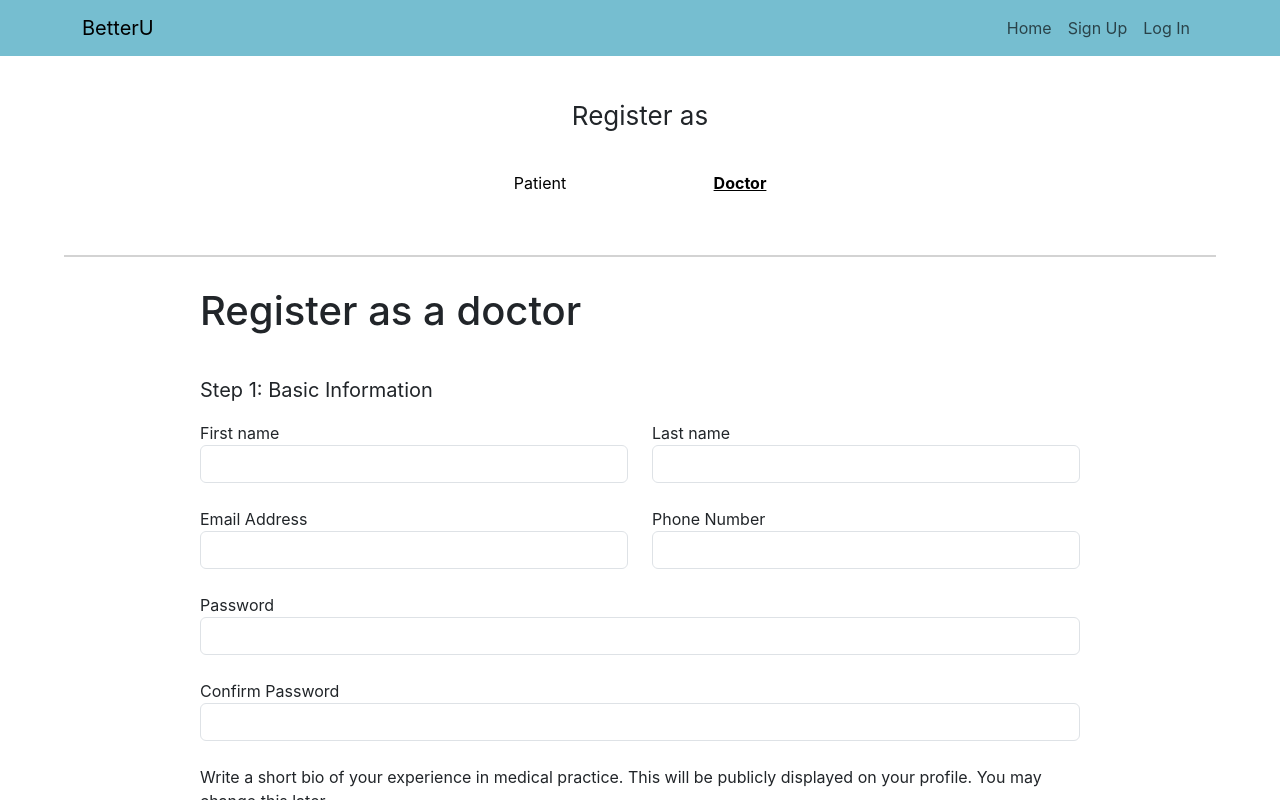
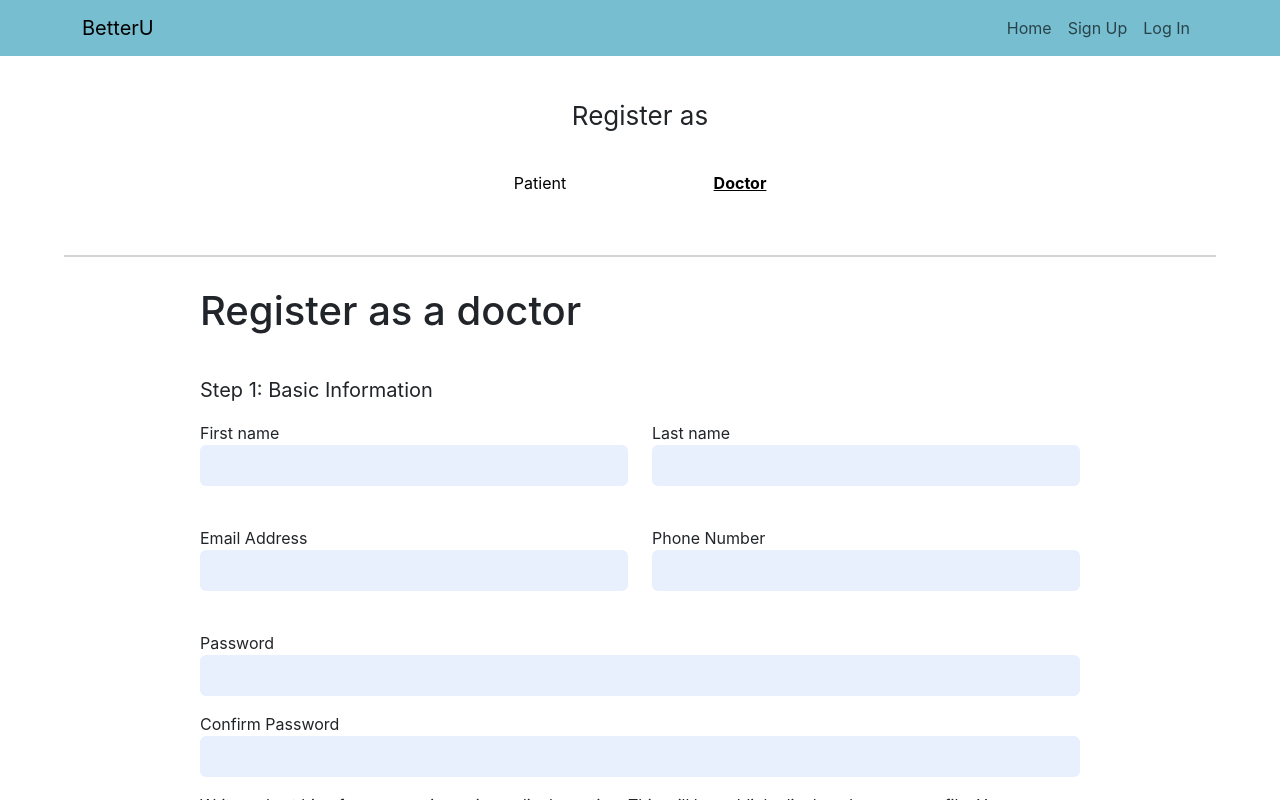
Before and after one commit to Chris8115/CS490-Group-1-Frontend, a React (Create React App) app: page /sign-up in a window 1280 px wide. Both pictures are taken after a click on the button "Doctor". Shown: the top 800 px of the page. Built offline with nearby package versions, Linux system fonts and the light colour scheme; the HTML template or start-up script is replaced by a standard one.

Commit message:
fixed registration form

```diff
--- a/src/components/DoctorForm.js
+++ b/src/components/DoctorForm.js
@@ -6,8 +6,11 @@ import {
     MDBBtn
 } from 'mdb-react-ui-kit';
 import Eula from './Eula';
+import { useNavigate } from 'react-router-dom';
 
 function DoctorForm() {
+
+    const navigate = useNavigate();
 
     const [userData, setUserData] = useState({
             first_name: '',
@@ -74,7 +77,10 @@ function DoctorForm() {
             });
 
             const result = await res.json();
-            alert(result.message || 'Doctor registered!');
+
+            navigate('/dashboard');
+
+
         } catch (err) {
             console.error(err);
             alert('Registration failed.');
@@ -89,33 +95,33 @@ function DoctorForm() {
                     <MDBRow className='mb-4'>
                         <MDBCol>
                             <label>First name</label>
-                            <MDBInput name="first_name" value={userData.first_name} onChange={e => handleChange(e, setUserData)} />
+                            <input className='form-input' name="first_name" value={userData.first_name} onChange={e => handleChange(e, setUserData)} />
                         </MDBCol>
                         <MDBCol>
                             <label>Last name</label>
-                            <MDBInput name="last_name" value={userData.last_name} onChange={e => handleChange(e, setUserData)} />
+                            <input className='form-input' name="last_name" value={userData.last_name} onChange={e => handleChange(e, setUserData)} />
                         </MDBCol>
                         </MDBRow>
                         <MDBRow className='mb-4'>
                             <MDBCol>
                                 <label>Email Address</label>
-                                <MDBInput name="email" type='email' value={userData.email} onChange={e => handleChange(e, setUserData)} />
+                                <input className='form-input' name="email" type='email' value={userData.email} onChange={e => handleChange(e, setUserData)} />
                             </MDBCol>
                             <MDBCol>
                                 <label>Phone Number</label>
-                                <MDBInput name="phone_number" type='text' value={userData.phone_number} onChange={e => handleChange(e, setUserData)} />
+                                <input className='form-input' name="phone_number" type='text' value={userData.phone_number} onChange={e => handleChange(e, setUserData)} />
                             </MDBCol>
                         </MDBRow>
                             <label>Password</label>
-                            <MDBInput className='mb-4' name="password" type='password' value={userData.password} onChange={e => handleChange(e, setUserData)} />
+                            <input className='form-input' name="password" type='password' value={userData.password} onChange={e => handleChange(e, setUserData)} />
                             <label>Confirm Password</label>
-                            <MDBInput className='mb-4' type='password' />
+                            <input className='form-input' type='password' />
 
                     <label>Write a short bio of your experience in medical practice. This will be publicly displayed on your profile. You may change this later.</label>
-                    <MDBInput className='mb-4' type='text' name='profile' value={doctorsData.profile} onChange={e => handleChange(e, setDoctorsData)} />
+                    <input className='form-input' type='text' name='profile' value={doctorsData.profile} onChange={e => handleChange(e, setDoctorsData)} />
 
                     <label>Please enter your medical specialization(s) below.</label>
-                    <MDBInput className='mb-4' type='text' name='specialization' value={doctorsData.specialization} onChange={e => handleChange(e, setDoctorsData)} />
+                    <input className='form-input' type='text' name='specialization' value={doctorsData.specialization} onChange={e => handleChange(e, setDoctorsData)} />
 
                     <p className='step'>Step 2: Identification, Address & Payment Info</p>
 
@@ -124,7 +130,7 @@ function DoctorForm() {
 
                     <br></br>
                     <label class="form-label" for="customFile">Enter Medical License Code</label>
-                    <MDBInput className='mb-4' type='text' name='license_number' value={doctorsData.license_number} onChange={e => handleChange(e, setDoctorsData)} />
+                    <input className='form-input' type='text' name='license_number' value={doctorsData.license_number} onChange={e => handleChange(e, setDoctorsData)} />
 
 
                     <p className='step'>Step 3: Acknowledgement and Compliance Forms</p>
@@ -133,7 +139,7 @@ function DoctorForm() {
                     <MDBRow className='mb-4'>
                         <MDBCol>
                             <label>Name</label>
-                            <MDBInput name='eulaName' value={formMeta.eulaName} onChange={e => handleChange(e, setFormMeta)} />
+                            <input className='form-input' name='eulaName' value={formMeta.eulaName} onChange={e => handleChange(e, setFormMeta)} />
                         </MDBCol>
                         <MDBCol>
                             <label>Today's Date</label>
@@ -148,9 +154,9 @@ function DoctorForm() {
                         </MDBCol>
                     </MDBRow>
 
-                    <MDBBtn type='submit' style={{ backgroundColor: '#F53D3E', border: 'none' }} className='mb-4' block>
+                    <button type='submit' className='register-btn' >
                         Register
-                    </MDBBtn>
+                    </button>
 
 
             </form>
--- a/src/css/custom.css
+++ b/src/css/custom.css
@@ -139,6 +139,39 @@ p {
 
 /* Registration Form CSS */
 
+.form-input {
+  background-color: #e8f0fe; /* light blue */
+  border: none;
+  border-radius: 6px;
+  padding: 10px 12px;
+  font-size: 14px;
+  width: 100%;
+  box-sizing: border-box;
+  margin-bottom: 16px;
+  outline: none;
+  transition: box-shadow 0.2s ease;
+}
+
+.form-input:focus {
+  box-shadow: 0 0 0 2px #c3dafe; /* subtle blue focus */
+}
+
+.register-btn {
+  background-color: #f44336; /* red */
+  color: white;
+  padding: 8px 16px;
+  font-size: 14px;
+  font-weight: 500;
+  border: none;
+  border-radius: 6px;
+  cursor: pointer;
+  transition: background-color 0.2s ease;
+}
+
+.register-btn:hover {
+  background-color: #d32f2f; /* darker red on hover */
+}
+
 .active-form-btn {
   font-weight: bold;
   color: black;
```
